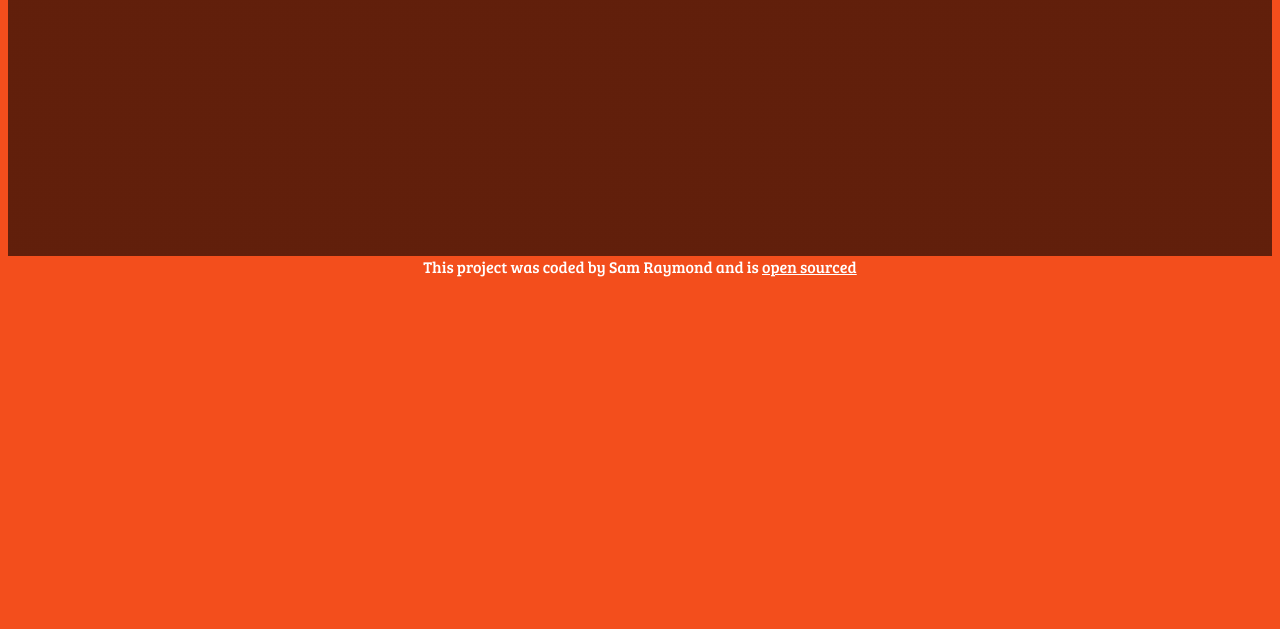
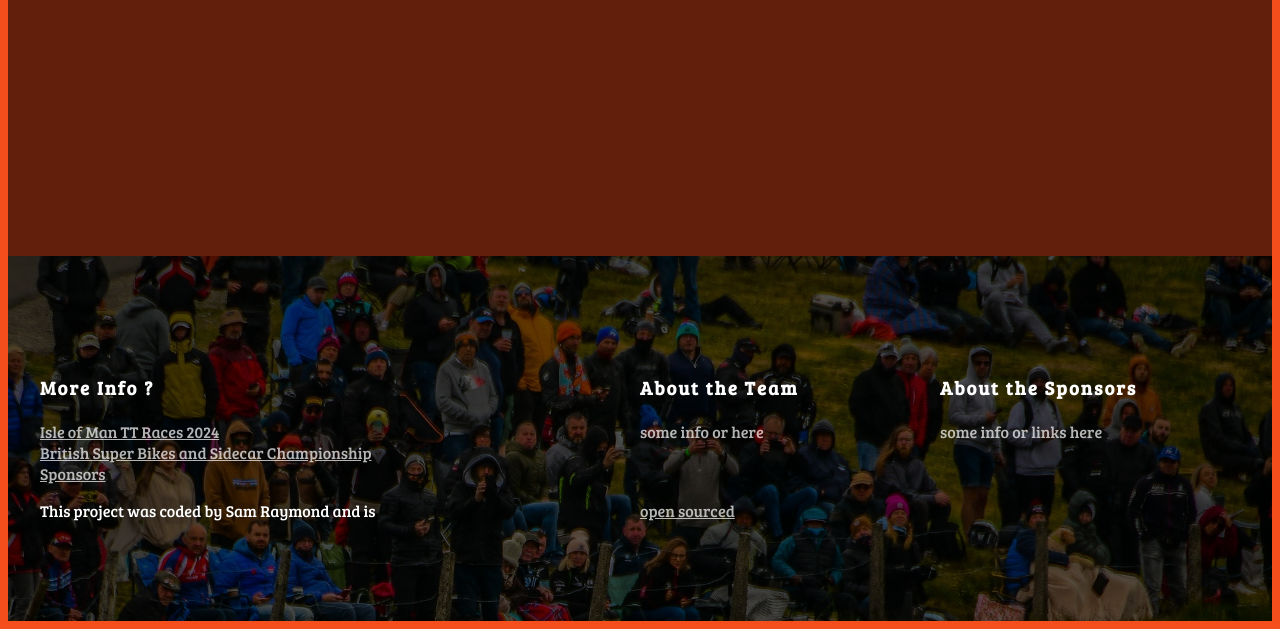
Before and after one commit to sam-apps-craft/International-Road-Racing-Team-Russell-Road-Racing, a plain HTML site: page index.html in a window 1280 px wide. Shown: the part 681-1310 px from the top of the page. Before the commit the page ends 966 px from the top, so only its background shows below. Drawn offline with Linux system fonts and the light colour scheme.

Commit message:
Added footer html

```diff
--- a/index.html
+++ b/index.html
@@ -23,6 +23,42 @@
         <a href="#learnmore">Learn More</a>
       </header>
       <footer>
+        <section class="grid">
+        <div>
+          <h3>More Info ?</h3>
+          <ul>
+            <li>
+              <a
+                href="https://www.iomtt.com/news/2023/08/15/tt-2024-dates-confirmed"
+                target="_blank"
+              >Isle of Man TT Races 2024</a
+              >
+            </li>
+            <li>
+              <a
+                href="https://britishsidecarchampionship.co.uk/bsb-and-sidecars-in-2024/"
+                target="_blank"
+              >British Super Bikes and Sidecar Championship</a
+              >
+            </li>
+            <li>
+                     <a
+                href="https://britishsidecarchampionship.co.uk/bsb-and-sidecars-in-2024/"
+                target="_blank"
+              >Sponsors</a
+              ></li>
+          </ul>
+        </div>
+        <div>
+          <h3>About the Team</h3>
+          <p>some info or here</p>
+        </div>
+        <div>
+          <h3>About the Sponsors</h3>
+          <p>some info or links here</p>
+        </div>
+
+
         This project was coded by Sam Raymond and is
         <a
           href="https://github.com/sam-apps-craft/International-Road-Racing-Team-Russell-Road-Racing"
@@ -30,6 +66,8 @@
         >
           open sourced</a
         >
+
+        </section>
       </footer>
     </div>
   </body>
--- a/src/styles.css
+++ b/src/styles.css
@@ -6,8 +6,15 @@ body {
 .container {
   max-width: 1400px;
   margin: 0 auto;
-  text-align: center;
-  color: white;
+}
+.grid {
+  display: grid;
+  grid-template-columns: 4fr 2fr 2fr;
+}
+
+section {
+  max-width: 1200px;
+  margin: 0 auto;
 }
 a {
   color: white;
@@ -19,6 +26,8 @@ header {
   background-repeat: no-repeat;
   background-size: cover;
   padding: 260px 0;
+  color: white;
+  text-align: center;
 }
 header a {
   letter-spacing: 3px;
@@ -52,7 +61,35 @@ header h3 {
   letter-spacing: 3px;
 }
 
-@media (max-width: 900px) {
+footer {
+  color: white;
+  background-image: linear-gradient(rgba(0, 0, 0, 0.6), rgba(0, 0, 0, 0.6)),
+    url(../images/IOM\ 1.jpg);
+  background-repeat: no-repeat;
+  background-size: cover;
+  padding: 100px 0;
+}
+footer h3 {
+  letter-spacing: 2px;
+}
+
+footer p {
+  opacity: 0.7;
+}
+footer a {
+  opacity: 0.7;
+}
+footer li {
+  list-style: none;
+  margin: 0;
+  padding: 0;
+}
+
+footer ul {
+  padding: 0;
+}
+
+@media (max-width: 960px) {
   header {
     padding: 35px;
   }
@@ -81,4 +118,11 @@ header h3 {
     padding: 0;
     display: inline-block;
   }
+  footer {
+    padding: 0px;
+  }
+
+  footer h3 {
+    font-size: small;
+  }
 }
```
Lines whose indentation alone changed are shown as unchanged.
